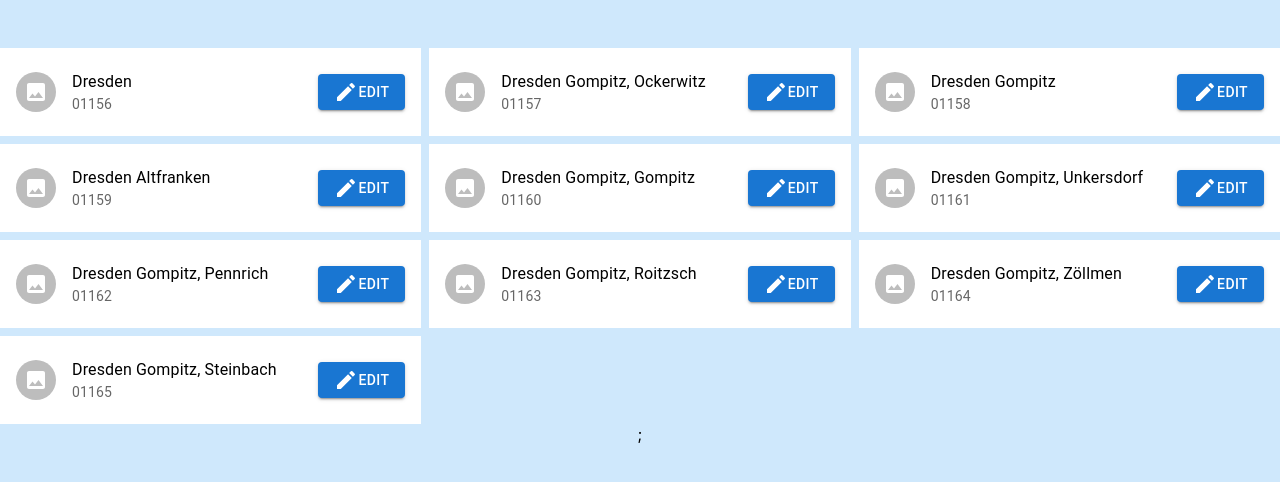
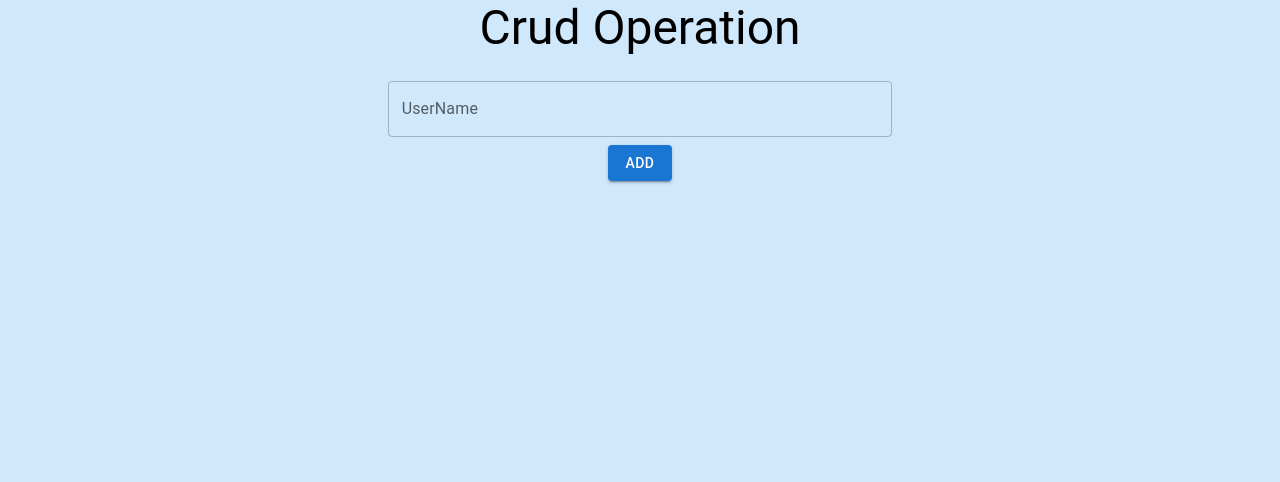
Before and after one commit to prasad1555/react-practice, a React (Create React App) app: page / in a window 1280 px wide. Shown: the top 482 px of the page. Built offline with nearby package versions, Linux system fonts and the light colour scheme.

Commit message:
crud operation incomplete

```diff
--- a/src/App.js
+++ b/src/App.js
@@ -1,72 +1,14 @@
 import "./App.css";
 import Container from "@mui/material/Container";
 import Box from "@mui/material/Box";
-import { Task1 } from "./Components/Task1";
-import { useState } from "react";
+import { Crud } from "./Components/Crud";
 
 function App() {
-  const postalData = {
-    postalCode: [
-      {
-        city: "Dresden",
-        postalcode: "01156",
-        postalCodeType: "UNKNOWN",
-      },
-      {
-        city: "Dresden Gompitz, Ockerwitz",
-        postalcode: "01157",
-        postalCodeType: "UNKNOWN",
-      },
-      {
-        city: "Dresden Gompitz",
-        postalcode: "01158",
-        postalCodeType: "UNKNOWN",
-      },
-      {
-        city: "Dresden Altfranken",
-        postalcode: "01159",
-        postalCodeType: "UNKNOWN",
-      },
-      {
-        city: "Dresden Gompitz, Gompitz",
-        postalcode: "01160",
-        postalCodeType: "UNKNOWN",
-      },
-      {
-        city: "Dresden Gompitz, Unkersdorf",
-        postalcode: "01161",
-        postalCodeType: "UNKNOWN",
-      },
-      {
-        city: "Dresden Gompitz, Pennrich",
-        postalcode: "01162",
-        postalCodeType: "UNKNOWN",
-      },
-      {
-        city: "Dresden Gompitz, Roitzsch",
-        postalcode: "01163",
-        postalCodeType: "UNKNOWN",
-      },
-      {
-        city: "Dresden Gompitz, Zöllmen",
-        postalcode: "01164",
-        postalCodeType: "UNKNOWN",
-      },
-      {
-        city: "Dresden Gompitz, Steinbach",
-        postalcode: "01165",
-        postalCodeType: "UNKNOWN",
-      },
-    ],
-  };
-
-  const [postalInfo, setPostalInfoy] = useState(postalData);
-
   return (
     <div className="App">
       <Container maxWidth="xl" style={{ padding: "0px" }}>
         <Box sx={{ bgcolor: "#cfe8fc", height: "100vh" }}>
-          <Task1 post={postalInfo} />
+          <Crud />
         </Box>
       </Container>
     </div>
--- /dev/null
+++ b/src/Components/Crud.js
@@ -0,0 +1,76 @@
+import {
+  Button,
+  List,
+  ListItem,
+  ListItemButton,
+  ListItemIcon,
+  ListItemText,
+  TextField,
+  Typography,
+} from "@mui/material";
+import { Box } from "@mui/system";
+import React, { useEffect, useState } from "react";
+
+export const Crud = () => {
+  const [username, setUserName] = useState("");
+  const [list, setList] = useState([]);
+
+  const addItems = () => {
+    setList([...list, username]);
+  };
+
+  console.log(list);
+  const updateItem = () => {
+    console.log("updated..!");
+  };
+
+  return (
+    <div>
+      <Typography variant="h3" gutterBottom>
+        Crud Operation
+      </Typography>
+      <Box
+        component="form"
+        sx={{
+          "& > :not(style)": { m: 1, width: "50ch" },
+        }}
+        noValidate
+        autoComplete="off"
+      >
+        <TextField
+          id="outlined-basic"
+          label="UserName"
+          variant="outlined"
+          onChange={(e) => setUserName(e.target.value)}
+          value={username}
+        />
+      </Box>
+      <Button variant="contained" onClick={() => addItems()}>
+        ADD
+      </Button>
+
+      <Box
+        component="form"
+        noValidate
+        autoComplete="off"
+        style={{ width: "30%", margin: "auto" }}
+      >
+        <List>
+          {list &&
+            list.map((item) => {
+              return (
+                <ListItem disablePadding style={{ border: "1px solid" }}>
+                  <ListItemButton>
+                    <ListItemText primary={item} />
+                    <Button variant={"outlined"} onClick={() => updateItem()}>
+                      Update
+                    </Button>
+                  </ListItemButton>
+                </ListItem>
+              );
+            })}
+        </List>
+      </Box>
+    </div>
+  );
+};
--- a/src/Components/Task1/index.js
+++ /dev/null
@@ -1,53 +0,0 @@
-import React, { useState } from "react";
-import List from "@mui/material/List";
-import ListItem from "@mui/material/ListItem";
-import ListItemText from "@mui/material/ListItemText";
-import ListItemAvatar from "@mui/material/ListItemAvatar";
-import Avatar from "@mui/material/Avatar";
-import ImageIcon from "@mui/icons-material/Image";
-import Grid from "@mui/material/Grid";
-import Box from "@mui/material/Box";
-import EditIcon from "@mui/icons-material/Edit";
-import Button from "@mui/material/Button";
-
-export const Task1 = ({ post }) => {
-  console.log(post.postalCode);
-  const [postalInfo, setPostalInfoy] = useState(post.postalCode);
-
-  const ListData = postalInfo.map((v, i) => {
-    return (
-      <Grid item xs={2} sm={4} md={4} key={i}>
-        <List sx={{ width: "100%", bgcolor: "background.paper" }} key={i}>
-          <ListItem style={{ width: "100%" }}>
-            <ListItemAvatar>
-              <Avatar>
-                <ImageIcon />
-              </Avatar>
-            </ListItemAvatar>
-            <ListItemText primary={v.city} secondary={v.postalcode} />
-            <Button variant="contained">
-              <EditIcon /> Edit
-            </Button>
-          </ListItem>
-        </List>
-      </Grid>
-    );
-  });
-
-  return (
-    <div>
-      <div style={{ paddingTop: "3rem", width: "100%" }}>
-        <Box sx={{ width: "100%" }}>
-          <Grid
-            container
-            rowSpacing={1}
-            columnSpacing={{ xs: 1, sm: 1, md: 1 }}
-          >
-            {ListData}
-          </Grid>
-        </Box>
-      </div>
-      ;
-    </div>
-  );
-};
--- a/src/index.js
+++ b/src/index.js
@@ -1,14 +1,14 @@
-import React from 'react';
-import ReactDOM from 'react-dom/client';
-import './index.css';
-import App from './App';
-import reportWebVitals from './reportWebVitals';
+import React from "react";
+import ReactDOM from "react-dom/client";
+import "./index.css";
+import App from "./App";
+import reportWebVitals from "./reportWebVitals";
 
-const root = ReactDOM.createRoot(document.getElementById('root'));
+const root = ReactDOM.createRoot(document.getElementById("root"));
 root.render(
-  <React.StrictMode>
-    <App />
-  </React.StrictMode>
+  // <React.StrictMode>
+  <App />
+  // </React.StrictMode>
 );
 
 // If you want to start measuring performance in your app, pass a function
```
